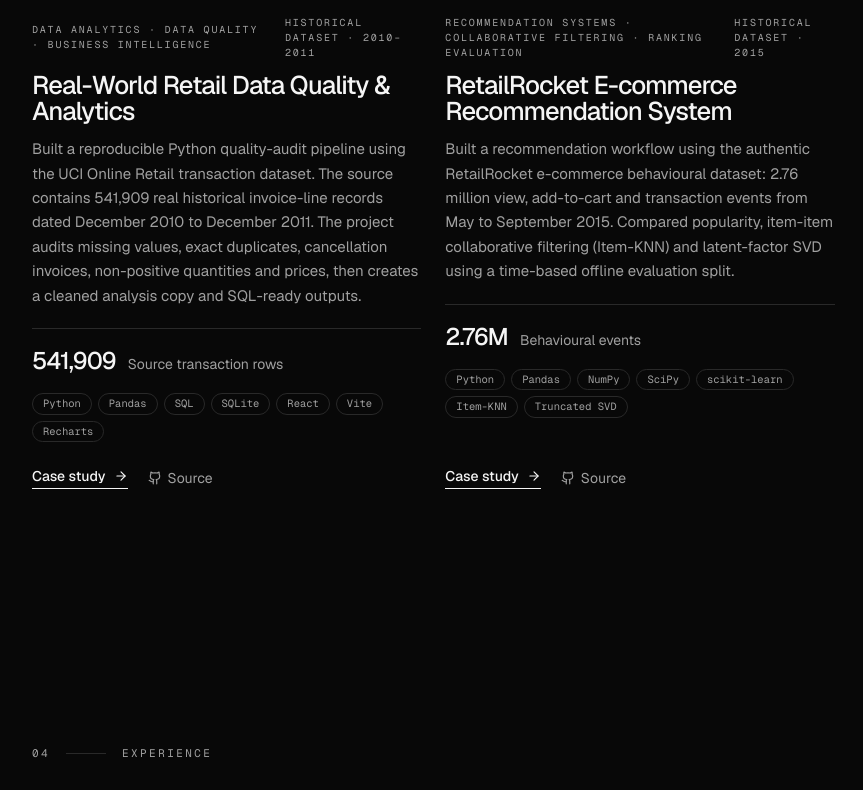
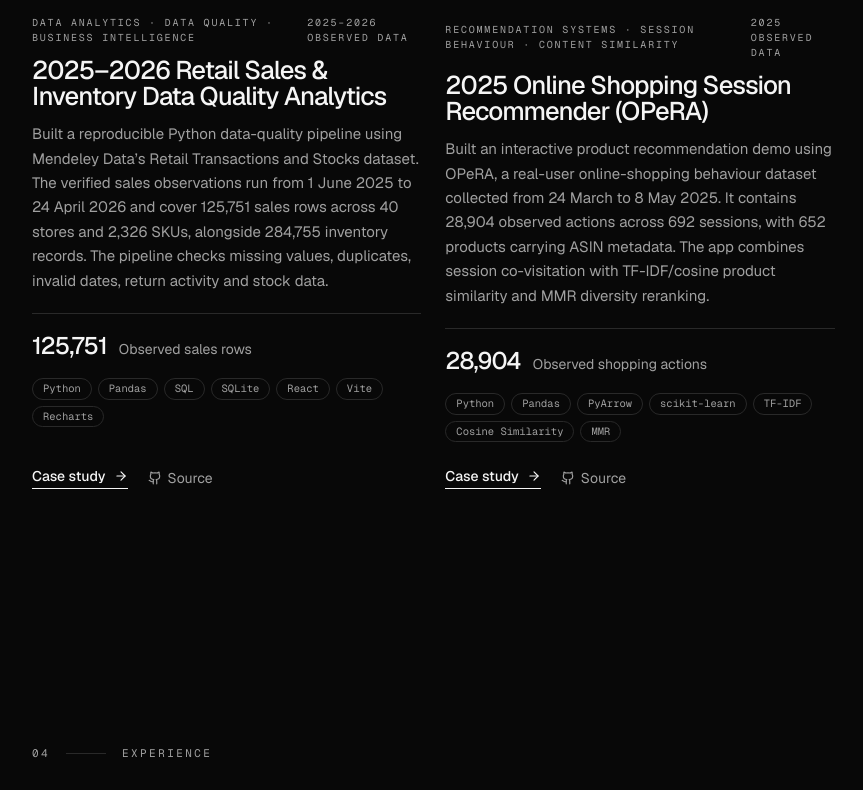
Before and after one commit to venkat5203/venkat-data-analyst-portfolio, a React (Vite) app: page / in a window 1280 px wide. Shown: the part 3620-4410 px from the top of the page, without its empty margins (0-863 px from the left). Built offline with nearby package versions, Linux system fonts and the light colour scheme.

Commit message:
Update portfolio project cards to verified 2025-2026 retail datasets

```diff
--- a/src/data/portfolio.ts
+++ b/src/data/portfolio.ts
@@ -39,31 +39,31 @@ export type Metric = { value: string; label: string };
 export type Project = { id: string; index: string; title: string; year: string; kind: string; summary: string; stack: string[]; contribution: string[]; features: string[]; metrics: Metric[]; github?: string; live?: string; motif: 'scan' | 'flow' | 'tenants' };
 export const projects: Project[] = [
   {
-    id: 'real-retail-data-quality', index: '01', title: 'Real-World Retail Data Quality & Analytics', year: 'Historical dataset · 2010–2011', kind: 'Data Analytics · Data Quality · Business Intelligence',
-    summary: 'Built a reproducible Python quality-audit pipeline using the UCI Online Retail transaction dataset. The source contains 541,909 real historical invoice-line records dated December 2010 to December 2011. The project audits missing values, exact duplicates, cancellation invoices, non-positive quantities and prices, then creates a cleaned analysis copy and SQL-ready outputs.',
+    id: 'real-retail-data-quality', index: '01', title: '2025–2026 Retail Sales & Inventory Data Quality Analytics', year: '2025–2026 observed data', kind: 'Data Analytics · Data Quality · Business Intelligence',
+    summary: 'Built a reproducible Python data-quality pipeline using Mendeley Data’s Retail Transactions and Stocks dataset. The verified sales observations run from 1 June 2025 to 24 April 2026 and cover 125,751 sales rows across 40 stores and 2,326 SKUs, alongside 284,755 inventory records. The pipeline checks missing values, duplicates, invalid dates, return activity and stock data.',
     stack: ['Python', 'Pandas', 'SQL', 'SQLite', 'React', 'Vite', 'Recharts'],
     contribution: [
-      'Downloaded the dataset from the UCI Machine Learning Repository, recorded its SHA-256 hash, and checked its expected schema and reference row count.',
-      'Audited missing fields, exact duplicate rows, non-positive quantities and unit prices, and cancellation / credit invoices.',
-      'Built a separate cleaned transaction dataset, SQLite analysis database, SQL examples and an interactive business-quality dashboard.'
+      'Retrieved and SHA-256 verified the sales and inventory source files, and measured the transaction and stock date ranges directly from their date fields.',
+      'Audited missing identifiers and values, duplicate rows, date validity, negative quantities and sales amounts, while retaining return activity for separate review.',
+      'Built SQL-ready SQLite tables and an interactive dashboard for monthly sales, store performance, product sales, channels, inventory snapshots and data-quality findings.'
     ],
-    features: ['541,909 historical transaction rows', '5,268 exact duplicate rows flagged', 'Missing CustomerID and cancellation audit', 'Monthly revenue and country analysis'],
-    metrics: [{ value: '541,909', label: 'Source transaction rows' }, { value: '5,268', label: 'Exact duplicate rows flagged' }, { value: '524,878', label: 'Clean positive-sale rows' }, { value: '£10.64M', label: 'Clean positive-sales revenue' }],
+    features: ['125,751 sales rows · 284,755 inventory rows', '40 stores · 2,326 SKUs', 'Observed dates: Jun 2025 – Apr 2026', 'Sales, returns, inventory and data-quality audit'],
+    metrics: [{ value: '125,751', label: 'Observed sales rows' }, { value: '284,755', label: 'Inventory rows' }, { value: '40', label: 'Retail stores' }, { value: '2,326', label: 'SKUs' }],
     github: 'https://github.com/venkat5203/real-world-retail-data-quality-analytics',
     live: 'https://real-retail-data-quality-analytics.vercel.app/',
     motif: 'scan'
   },
   {
-    id: 'retailrocket-recommender', index: '02', title: 'RetailRocket E-commerce Recommendation System', year: 'Historical dataset · 2015', kind: 'Recommendation Systems · Collaborative Filtering · Ranking Evaluation',
-    summary: 'Built a recommendation workflow using the authentic RetailRocket e-commerce behavioural dataset: 2.76 million view, add-to-cart and transaction events from May to September 2015. Compared popularity, item-item collaborative filtering (Item-KNN) and latent-factor SVD using a time-based offline evaluation split.',
-    stack: ['Python', 'Pandas', 'NumPy', 'SciPy', 'scikit-learn', 'Item-KNN', 'Truncated SVD'],
+    id: 'retailrocket-recommender', index: '02', title: '2025 Online Shopping Session Recommender (OPeRA)', year: '2025 observed data', kind: 'Recommendation Systems · Session Behaviour · Content Similarity',
+    summary: 'Built an interactive product recommendation demo using OPeRA, a real-user online-shopping behaviour dataset collected from 24 March to 8 May 2025. It contains 28,904 observed actions across 692 sessions, with 652 products carrying ASIN metadata. The app combines session co-visitation with TF-IDF/cosine product similarity and MMR diversity reranking.',
+    stack: ['Python', 'Pandas', 'PyArrow', 'scikit-learn', 'TF-IDF', 'Cosine Similarity', 'MMR'],
     contribution: [
-      'Prepared visitor-item interactions from view, add-to-cart and transaction events, with stronger weights for higher-intent events.',
-      'Applied chronological data splitting and interaction filtering to reduce future-data leakage in offline evaluation.',
-      'Compared popularity, Item-KNN and SVD models using Precision@K, Recall@K, HitRate@K, NDCG@K, MAP@K and catalogue coverage; added a visitor recommendation explorer.'
+      'Parsed action-level session data and product metadata from OPeRA Parquet files, preserving the actual 2025 timestamps and source attribution.',
+      'Built product-title TF-IDF representations, cosine-similarity recommendations, session co-visitation and MMR reranking for product and session exploration.',
+      'Added chronological session holdout checks and documented that the small number of eligible next-product targets is insufficient for reliable offline accuracy claims.'
     ],
-    features: ['2,756,101 behavioural events', '1,407,580 visitors and 235,061 items', 'Popularity, Item-KNN and SVD models', 'Time-based offline ranking evaluation'],
-    metrics: [{ value: '2.76M', label: 'Behavioural events' }, { value: '1.41M', label: 'Visitors' }, { value: '0.0161', label: 'Item-KNN NDCG@10' }, { value: '0.0225', label: 'SVD Recall@10' }],
+    features: ['28,904 real shopping actions · 692 sessions', '652 products with ASIN metadata', 'Observed dates: Mar–May 2025', 'Session co-visitation · TF-IDF · cosine similarity · MMR'],
+    metrics: [{ value: '28,904', label: 'Observed shopping actions' }, { value: '692', label: 'Shopping sessions' }, { value: '652', label: 'Products with metadata' }, { value: '2025', label: 'Actual event year' }],
     github: 'https://github.com/venkat5203/retailrocket-recommender',
     live: 'https://retailrocket-recommender-retailrock.vercel.app/',
     motif: 'tenants'
```
